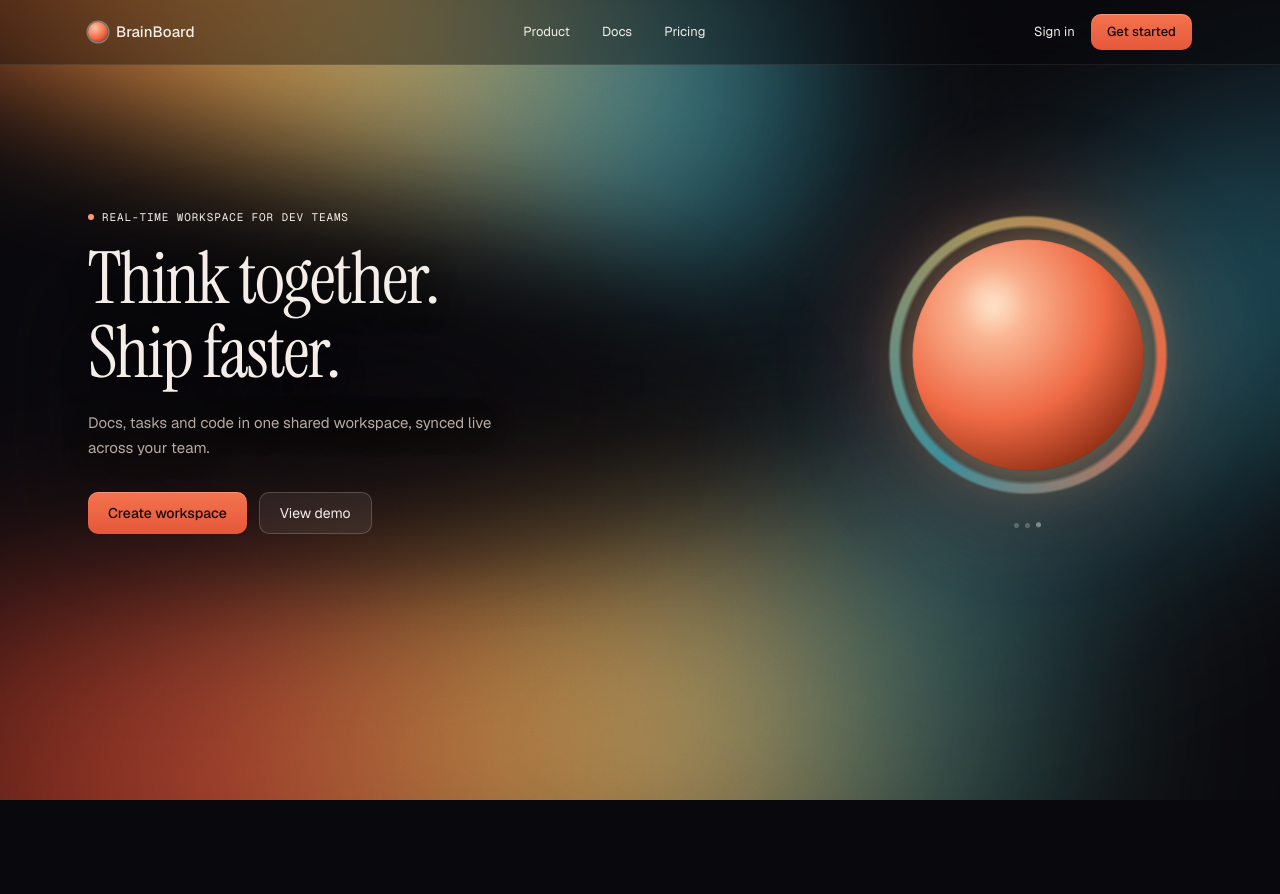
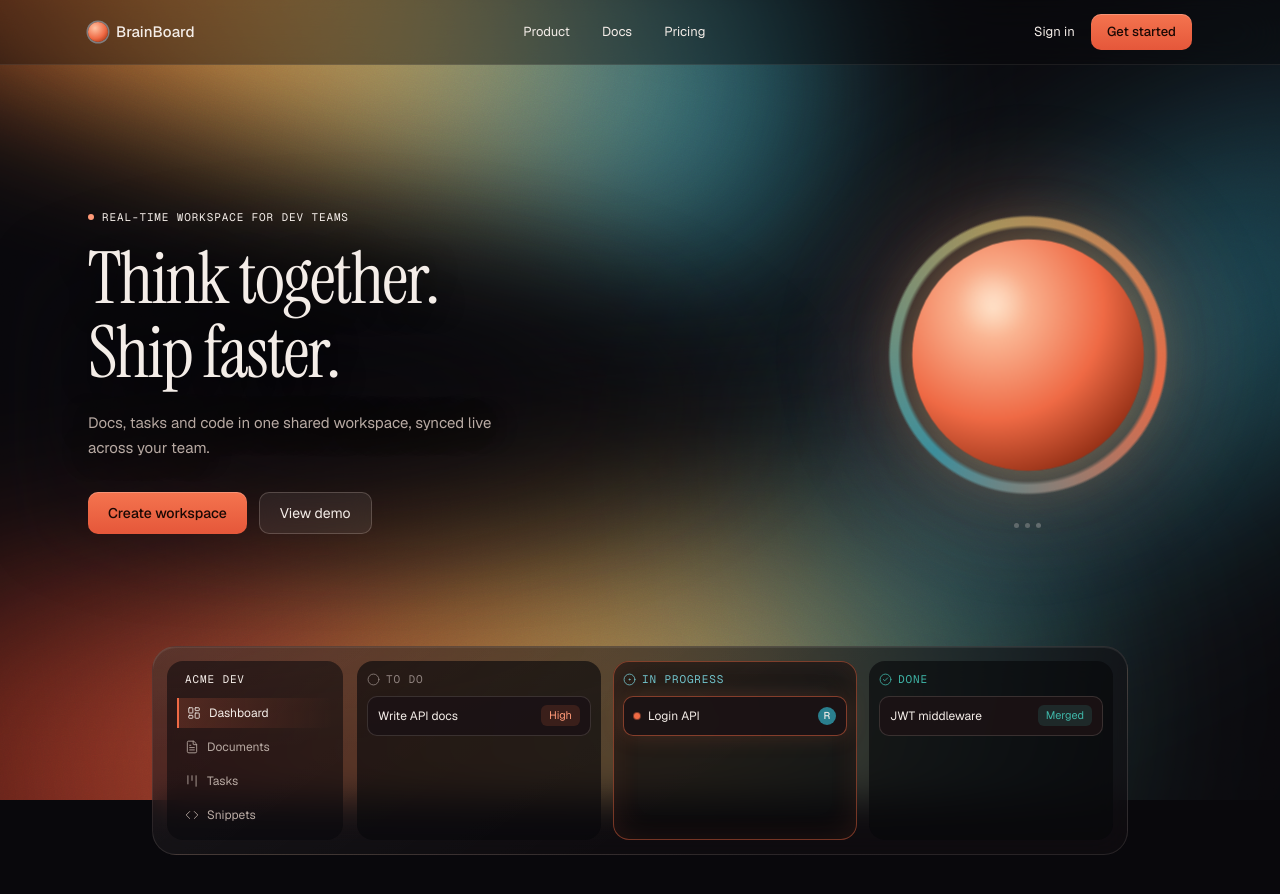
Before and after one commit to anshikasahu11/BrainBoard-, a Next.js app in the folder frontend/: page / in a window 1280 px wide. Shown: the top 894 px of the page. Before the commit the page ends 800 px from the top, so only its background shows below. Built offline with nearby package versions, Linux system fonts and the light colour scheme.

Commit message:
refactor(landing): remove entrance sweep, keep parallax

```diff
--- a/frontend/app/globals.css
+++ b/frontend/app/globals.css
@@ -428,3 +428,166 @@ html {
     transform: translateY(-3px);
   }
 }
+/* ---------- Board preview (landing) ---------- */
+
+.board-card {
+  display: flex;
+  height: 40px;
+  align-items: center;
+  justify-content: space-between;
+  gap: 8px;
+  padding: 0 10px;
+  border-radius: 10px;
+  background: rgb(28 19 21 / 0.92);
+  border: 0.5px solid var(--color-line-strong);
+  font-size: 12px;
+  color: var(--color-fg);
+}
+
+/* The card that moves between columns. Positioned above neighbouring columns. */
+.board-mover {
+  position: relative;
+  z-index: 2;
+  border-color: rgb(239 106 69 / 0.5);
+  box-shadow: 0 0 22px rgb(239 106 69 / 0.18);
+  animation: board-move 6.5s ease-in-out 2.2s infinite;
+}
+
+/* One column step = card width + column padding (2 x 10px) + grid gap (12px).
+   One row step up  = card height (40px) + gap between cards (8px). */
+@keyframes board-move {
+  0%,
+  22% {
+    transform: translate(0, 0);
+    opacity: 1;
+    animation-timing-function: var(--ease-in-out);
+  }
+  42%,
+  80% {
+    transform: translate(calc(100% + 32px), -48px);
+    opacity: 1;
+  }
+  88% {
+    transform: translate(calc(100% + 32px), -48px);
+    opacity: 0;
+  }
+  89% {
+    transform: translate(0, 0);
+    opacity: 0;
+  }
+  100% {
+    transform: translate(0, 0);
+    opacity: 1;
+  }
+}
+
+/* Soft outline on the "In progress" column at the moment the card lands */
+.land-glow {
+  position: absolute;
+  inset: 0;
+  border-radius: inherit;
+  pointer-events: none;
+  opacity: 0;
+  box-shadow:
+    inset 0 0 0 1px rgb(239 106 69 / 0.5),
+    inset 0 0 32px rgb(239 106 69 / 0.14);
+  animation: board-land 6.5s ease-in-out 2.2s infinite;
+}
+
+@keyframes board-land {
+  0%,
+  38% {
+    opacity: 0;
+  }
+  46% {
+    opacity: 1;
+  }
+  72%,
+  100% {
+    opacity: 0;
+  }
+}
+
+/* Presence dot with an expanding ring */
+.pdot {
+  position: relative;
+  display: inline-block;
+  width: 6px;
+  height: 6px;
+  flex: none;
+  border-radius: 9999px;
+  background: var(--color-ember-500);
+}
+.pdot::after {
+  content: "";
+  position: absolute;
+  inset: 0;
+  border-radius: 9999px;
+  background: var(--color-ember-500);
+  animation: presence-ping 1.8s ease-out infinite;
+}
+
+@keyframes presence-ping {
+  0% {
+    transform: scale(1);
+    opacity: 0.6;
+  }
+  100% {
+    transform: scale(2.8);
+    opacity: 0;
+  }
+}
+
+/* Smooth scrolling for in-page links like "View demo" */
+@media (prefers-reduced-motion: no-preference) {
+  html {
+    scroll-behavior: smooth;
+  }
+}
+/* ---------- Expressive layer: parallax strength per motion level ---------- */
+
+[data-motion="subtle"] {
+  --parallax: 0;
+}
+[data-motion="balanced"] {
+  --parallax: 0.4;
+}
+[data-motion="expressive"] {
+  --parallax: 1;
+}
+
+/* Ribbons shift opposite to the cursor, so they feel far away.
+   The transform keeps each ribbon's own rotation. */
+.ribbon-key {
+  transform: translate(
+      calc(var(--mx, 0) * var(--parallax, 0) * -1.4vw),
+      calc(var(--my, 0) * var(--parallax, 0) * -1vw)
+    )
+    rotate(16deg);
+  transition: transform 0.9s var(--ease-out);
+}
+.ribbon-teal {
+  transform: translate(
+      calc(var(--mx, 0) * var(--parallax, 0) * -2.2vw),
+      calc(var(--my, 0) * var(--parallax, 0) * -1.4vw)
+    )
+    rotate(-32deg);
+  transition: transform 0.9s var(--ease-out);
+}
+.ribbon-heat {
+  transform: translate(
+      calc(var(--mx, 0) * var(--parallax, 0) * -1vw),
+      calc(var(--my, 0) * var(--parallax, 0) * -0.8vw)
+    )
+    rotate(-6deg);
+  transition: transform 0.9s var(--ease-out);
+}
+
+/* The orb drifts slightly toward the cursor, so it feels closer than the ribbons. */
+.orb {
+  transform: translate(
+    calc(var(--mx, 0) * var(--parallax, 0) * 14px),
+    calc(var(--my, 0) * var(--parallax, 0) * 10px)
+  );
+  transition: transform 0.9s var(--ease-out);
+}
--- a/frontend/app/page.js
+++ b/frontend/app/page.js
@@ -1,15 +1,19 @@
 import AmbientBackground from "@/components/AmbientBackground";
+import Parallax from "@/components/Parallax";
 import Navbar from "@/components/landing/Navbar";
 import Hero from "@/components/landing/Hero";
+import BoardPreview from "@/components/landing/BoardPreview";
 
 export default function Home() {
   return (
     // Landing page motion level: expressive
     <div className="relative min-h-screen" data-motion="expressive">
+      <Parallax />
       <AmbientBackground />
       <Navbar />
       <main>
         <Hero />
+        <BoardPreview />
       </main>
     </div>
   );
--- /dev/null
+++ b/frontend/components/Parallax.jsx
@@ -0,0 +1,45 @@
+"use client";
+
+import { useEffect } from "react";
+
+// Tracks the mouse and publishes its position as CSS variables --mx and --my
+// (each from -1 to 1) on the page's [data-motion] wrapper.
+// Elements opt in with CSS. This component renders nothing.
+export default function Parallax() {
+  useEffect(() => {
+    const hasMouse = window.matchMedia("(hover: hover) and (pointer: fine)").matches;
+    const reduceMotion = window.matchMedia("(prefers-reduced-motion: reduce)").matches;
+    if (!hasMouse || reduceMotion) return;
+
+    const root = document.querySelector("[data-motion]");
+    if (!root) return;
+
+    let frame = 0;
+
+    function onMove(event) {
+      cancelAnimationFrame(frame);
+      frame = requestAnimationFrame(() => {
+        root.style.setProperty("--mx", ((event.clientX / window.innerWidth) * 2 - 1).toFixed(3));
+        root.style.setProperty("--my", ((event.clientY / window.innerHeight) * 2 - 1).toFixed(3));
+      });
+    }
+
+    function onLeave() {
+      root.style.setProperty("--mx", "0");
+      root.style.setProperty("--my", "0");
+    }
+
+    window.addEventListener("pointermove", onMove, { passive: true });
+    document.documentElement.addEventListener("mouseleave", onLeave);
+
+    return () => {
+      cancelAnimationFrame(frame);
+      window.removeEventListener("pointermove", onMove);
+      document.documentElement.removeEventListener("mouseleave", onLeave);
+      root.style.removeProperty("--mx");
+      root.style.removeProperty("--my");
+    };
+  }, []);
+
+  return null;
+}
--- a/frontend/components/Reveal.jsx
+++ b/frontend/components/Reveal.jsx
@@ -25,7 +25,7 @@ export default function Reveal({
       animate={{ opacity: 1, y: 0 }}
       transition={{
         duration: config.duration,
-        delay: delay * config.delayScale,
+                delay: (config.baseDelay ?? 0) + delay * config.delayScale,
         ease: ease.out,
       }}
     >
--- /dev/null
+++ b/frontend/components/landing/BoardPreview.jsx
@@ -0,0 +1,98 @@
+import {
+  LayoutDashboard,
+  FileText,
+  Kanban,
+  Code,
+  Circle,
+  CircleDot,
+  CircleCheck,
+} from "lucide-react";
+
+const nav = [
+  { label: "Dashboard", icon: LayoutDashboard, active: true },
+  { label: "Documents", icon: FileText },
+  { label: "Tasks", icon: Kanban },
+  { label: "Snippets", icon: Code },
+];
+
+function ColumnHeader({ icon: Icon, label, tone }) {
+  return (
+    <div className={`mb-2 flex items-center gap-1.5 font-mono text-[11px] uppercase tracking-[0.08em] ${tone}`}>
+      <Icon size={13} strokeWidth={1.5} aria-hidden="true" />
+      {label}
+    </div>
+  );
+}
+
+export default function BoardPreview() {
+  return (
+    <section id="product" className="mx-auto max-w-5xl scroll-mt-24 px-6 pb-28">
+      {/* Decorative preview: hidden from screen readers */}
+      <div className="glass flex gap-3.5 rounded-panel p-3.5" aria-hidden="true">
+        {/* Mini sidebar (hidden on small screens) */}
+        <div className="hidden w-44 shrink-0 flex-col gap-1 rounded-card bg-void/55 p-2.5 text-[12px] text-fg-2 md:flex">
+          <div className="mb-1.5 px-2 font-mono text-[11px] uppercase tracking-[0.08em] text-fg">
+            Acme Dev
+          </div>
+          {nav.map(({ label, icon: Icon, active }) => (
+            <div
+              key={label}
+              className={
+                active
+                  ? "flex items-center gap-2 rounded-r-md border-l-2 border-ember-500 bg-linear-to-r from-ember-500/20 to-ember-500/0 px-2 py-1.5 text-fg"
+                  : "flex items-center gap-2 px-2 py-1.5"
+              }
+            >
+              <Icon size={14} strokeWidth={1.5} />
+              {label}
+            </div>
+          ))}
+        </div>
+
+        {/* Columns */}
+        <div className="grid min-w-0 flex-1 grid-cols-2 gap-3 sm:grid-cols-3">
+          {/* TO DO */}
+          <div className="min-h-[160px] rounded-card bg-void/65 p-2.5">
+            <ColumnHeader icon={Circle} label="To do" tone="text-fg-muted" />
+            <div className="flex flex-col gap-2">
+              <div className="board-card">
+                <span>Write API docs</span>
+                <span className="rounded-chip bg-ember-500/15 px-2 py-0.5 text-[11px] text-ember-300">
+                  High
+                </span>
+              </div>
+
+              {/* The card that moves on its own */}
+              <div className="board-card board-mover">
+                <span className="flex items-center gap-2">
+                  <i className="pdot" />
+                  Login API
+                </span>
+                <span className="grid size-[18px] place-items-center rounded-full bg-petrol-600 text-[10px] font-medium text-fg">
+                  R
+                </span>
+              </div>
+            </div>
+          </div>
+
+          {/* IN PROGRESS */}
+          <div className="relative min-h-[160px] rounded-card bg-void/65 p-2.5">
+            <ColumnHeader icon={CircleDot} label="In progress" tone="text-petrol-300" />
+            <div className="land-glow" />
+          </div>
+
+          {/* DONE (hidden on the smallest screens) */}
+          <div className="hidden min-h-[160px] rounded-card bg-void/65 p-2.5 sm:block">
+            <ColumnHeader icon={CircleCheck} label="Done" tone="text-success" />
+            <div className="board-card">
+              <span>JWT middleware</span>
+              <span className="rounded-chip bg-success/15 px-2 py-0.5 text-[11px] text-success">
+                Merged
+              </span>
+            </div>
+          </div>
+        </div>
+      </div>
+    </section>
+  );
+}
--- a/frontend/lib/motion.js
+++ b/frontend/lib/motion.js
@@ -13,8 +13,9 @@ export const durations = {
 
 // How much each motion level moves things.
 // subtle: fade only. balanced: gentle rise. expressive: deeper, slower rise.
+// baseDelay holds expressive content back so the entrance sweep can clear first.
 export const levels = {
-  subtle: { distance: 0, duration: 0.5, delayScale: 0.4 },
-  balanced: { distance: 16, duration: 0.8, delayScale: 1 },
-  expressive: { distance: 32, duration: 1.2, delayScale: 1.4 },
+  subtle: { distance: 0, duration: 0.5, delayScale: 0.4, baseDelay: 0 },
+  balanced: { distance: 16, duration: 0.8, delayScale: 1, baseDelay: 0 },
+  expressive: { distance: 32, duration: 1.2, delayScale: 1.4, baseDelay: 0 },
 };
```
